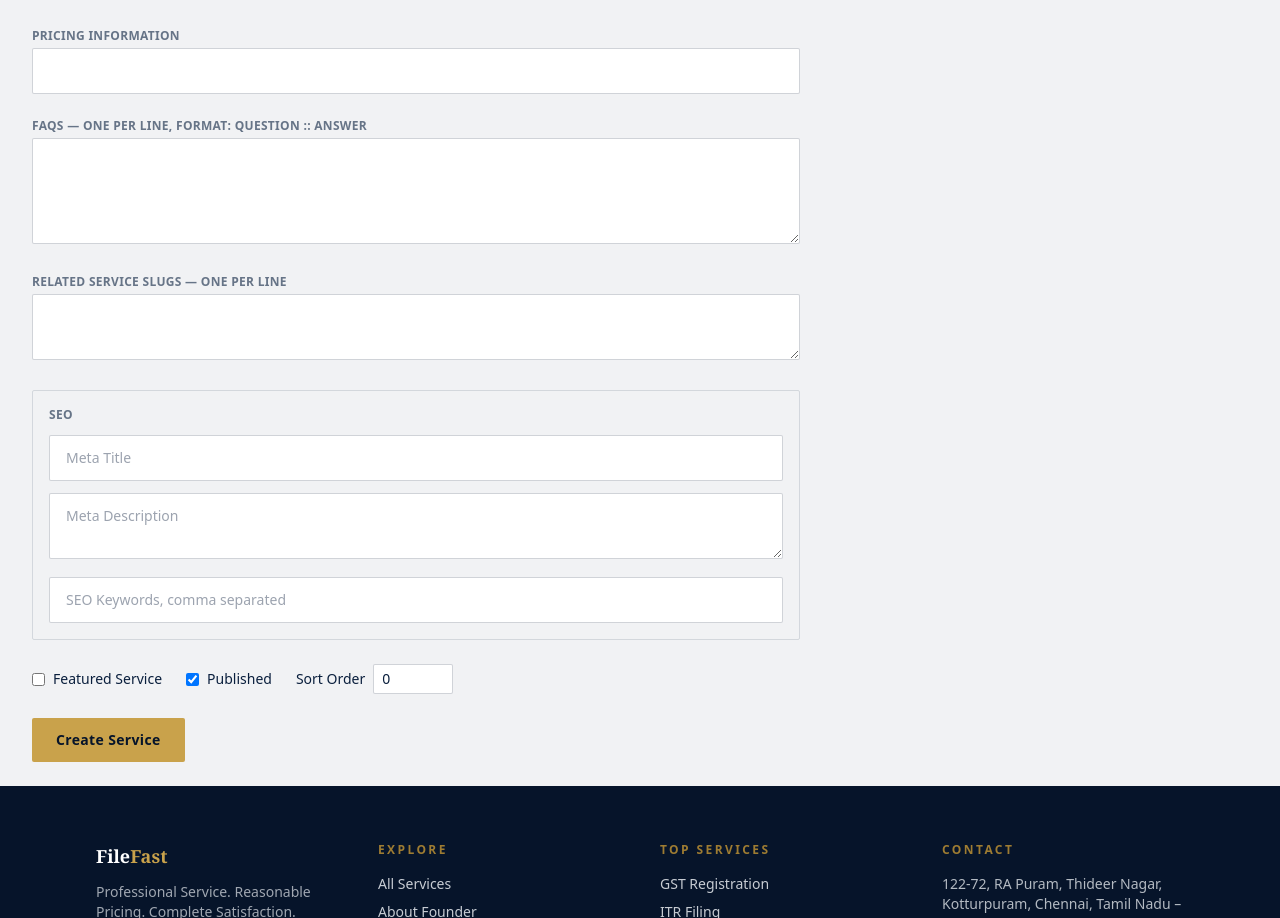
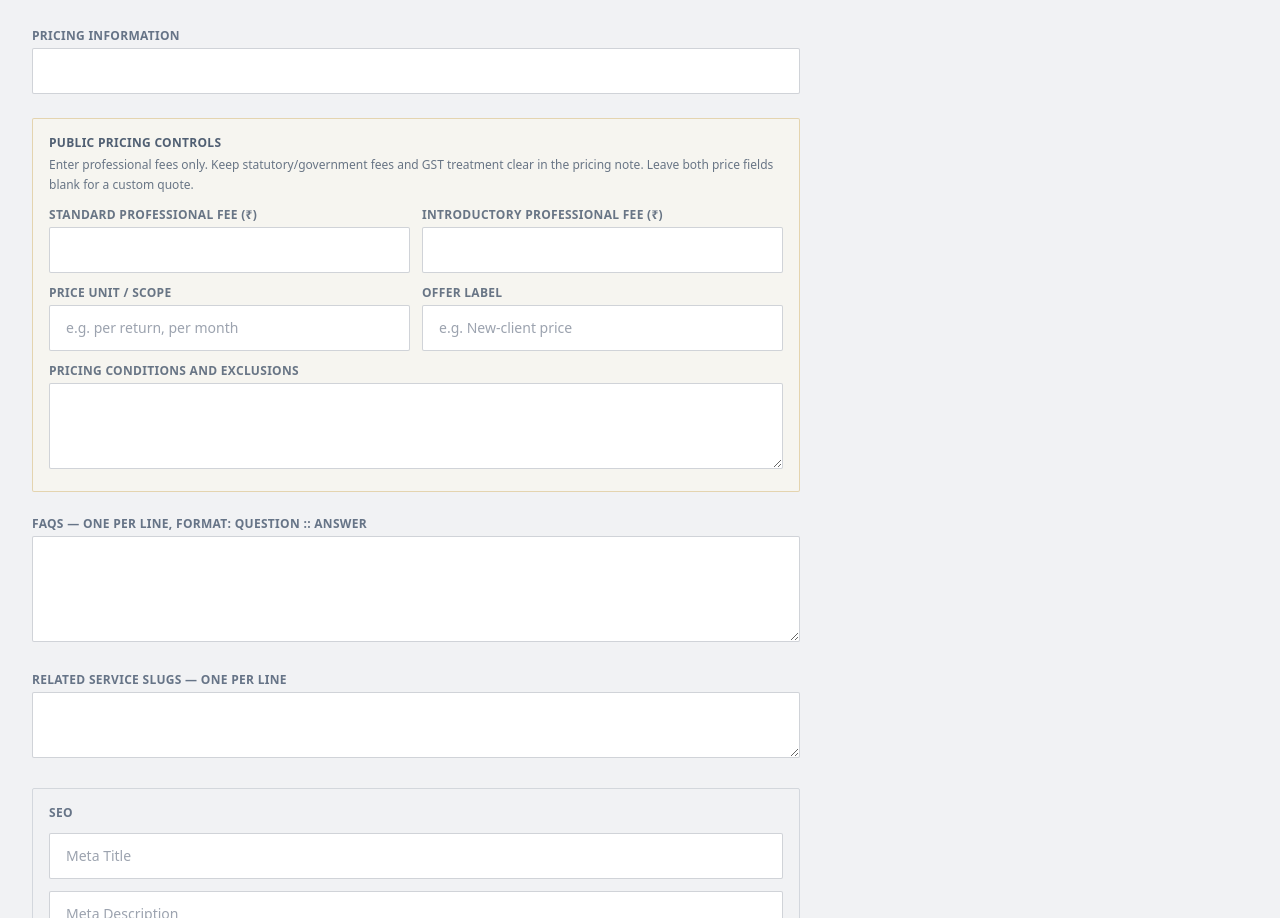
Before and after one commit to filefastservices-dotcom/filefast-website, a Next.js app: page /admin/services/new in a window 1280 px wide. Shown: the part 1340-2258 px from the top of the page. Built offline with nearby package versions, Linux system fonts and the light colour scheme.

Commit message:
Enable editable standard and offer pricing in admin

```diff
--- a/src/components/admin/ServiceForm.jsx
+++ b/src/components/admin/ServiceForm.jsx
@@ -10,7 +10,8 @@ const CATEGORIES = [
   "Licenses",
   "Compliance Services",
   "Accounting Services",
-  "Digital Business Services"
+  "Digital Business Services",
+  "Global Tax & VAT"
 ];
 
 function linesToArray(text) {
@@ -61,6 +62,11 @@ export default function ServiceForm({ initialService, serviceKey }) {
     documentsText: arrayToLines(initialService?.requiredDocuments),
     processFlowText: processFlowToLines(initialService?.processFlow),
     pricingInfo: initialService?.pricingInfo || "",
+    regularPrice: initialService?.regularPrice || "",
+    offerPrice: initialService?.offerPrice || "",
+    pricingUnit: initialService?.pricingUnit || "",
+    offerLabel: initialService?.offerLabel || "",
+    pricingNote: initialService?.pricingNote || "",
     faqsText: faqsToLines(initialService?.faqs),
     relatedText: arrayToLines(initialService?.relatedServiceSlugs),
     metaTitle: initialService?.metaTitle || "",
@@ -101,6 +107,11 @@ export default function ServiceForm({ initialService, serviceKey }) {
       requiredDocuments: linesToArray(form.documentsText),
       processFlow: linesToProcessFlow(form.processFlowText),
       pricingInfo: form.pricingInfo,
+      regularPrice: form.regularPrice,
+      offerPrice: form.offerPrice,
+      pricingUnit: form.pricingUnit,
+      offerLabel: form.offerLabel,
+      pricingNote: form.pricingNote,
       faqs: linesToFaqs(form.faqsText),
       relatedServiceSlugs: linesToArray(form.relatedText),
       metaTitle: form.metaTitle,
@@ -222,6 +233,18 @@ export default function ServiceForm({ initialService, serviceKey }) {
         <input value={form.pricingInfo} onChange={(e) => update("pricingInfo", e.target.value)} className={field} />
       </div>
 
+      <div className="rounded-sm border border-gold/40 bg-amber-50/40 p-4">
+        <p className="text-xs font-semibold uppercase tracking-wide text-navy/70">Public pricing controls</p>
+        <p className="mt-1 text-xs leading-5 text-navy/60">Enter professional fees only. Keep statutory/government fees and GST treatment clear in the pricing note. Leave both price fields blank for a custom quote.</p>
+        <div className="mt-3 grid gap-3 sm:grid-cols-2">
+          <div><label className={label}>Standard professional fee (₹)</label><input inputMode="decimal" value={form.regularPrice} onChange={(e) => update("regularPrice", e.target.value)} className={field} /></div>
+          <div><label className={label}>Introductory professional fee (₹)</label><input inputMode="decimal" value={form.offerPrice} onChange={(e) => update("offerPrice", e.target.value)} className={field} /></div>
+          <div><label className={label}>Price unit / scope</label><input placeholder="e.g. per return, per month" value={form.pricingUnit} onChange={(e) => update("pricingUnit", e.target.value)} className={field} /></div>
+          <div><label className={label}>Offer label</label><input placeholder="e.g. New-client price" value={form.offerLabel} onChange={(e) => update("offerLabel", e.target.value)} className={field} /></div>
+        </div>
+        <div className="mt-3"><label className={label}>Pricing conditions and exclusions</label><textarea rows={3} value={form.pricingNote} onChange={(e) => update("pricingNote", e.target.value)} className={field} /></div>
+      </div>
+
       <div>
         <label className={label}>FAQs — one per line, format: Question :: Answer</label>
         <textarea rows={4} value={form.faqsText} onChange={(e) => update("faqsText", e.target.value)} className={field} />
```
